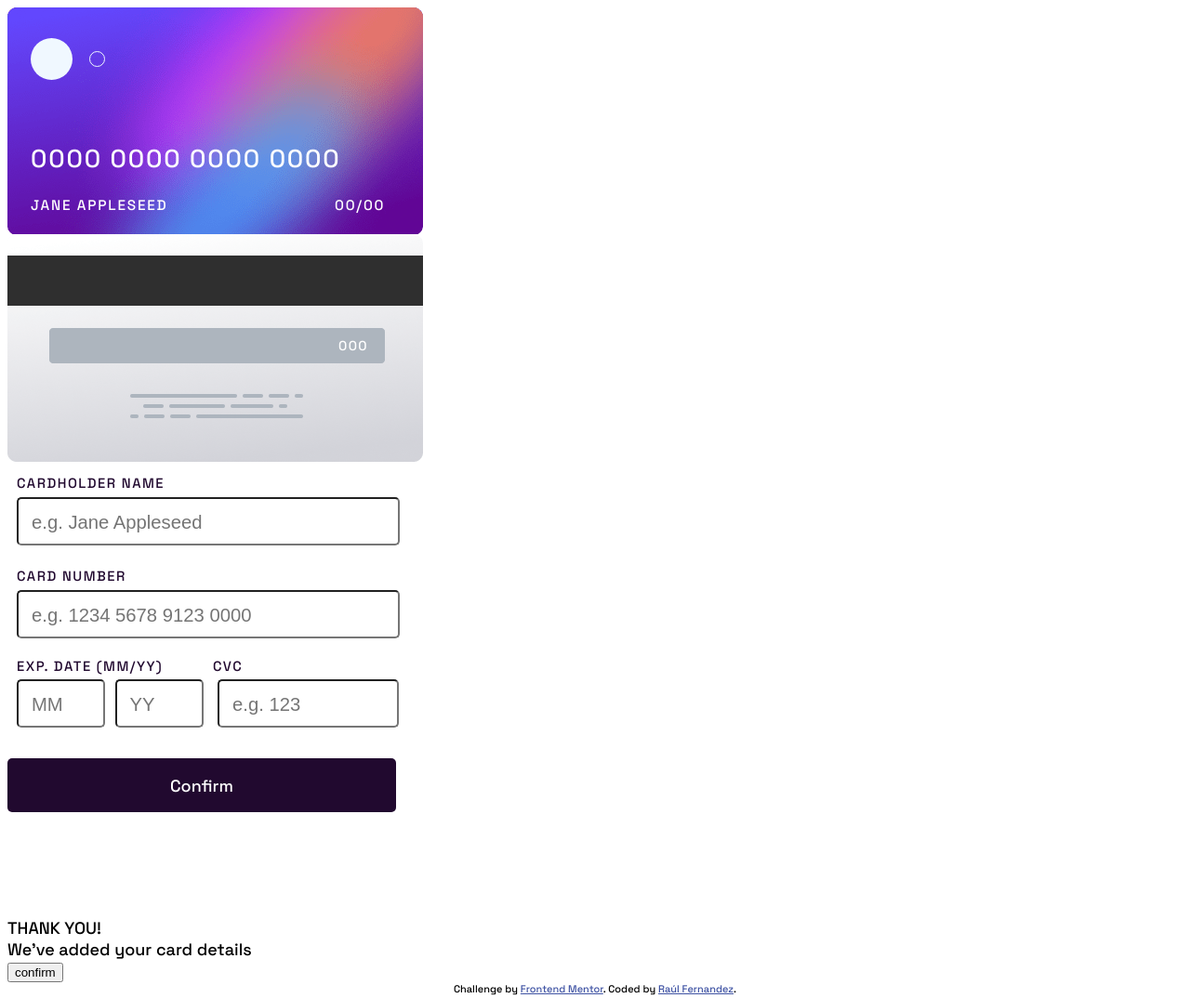
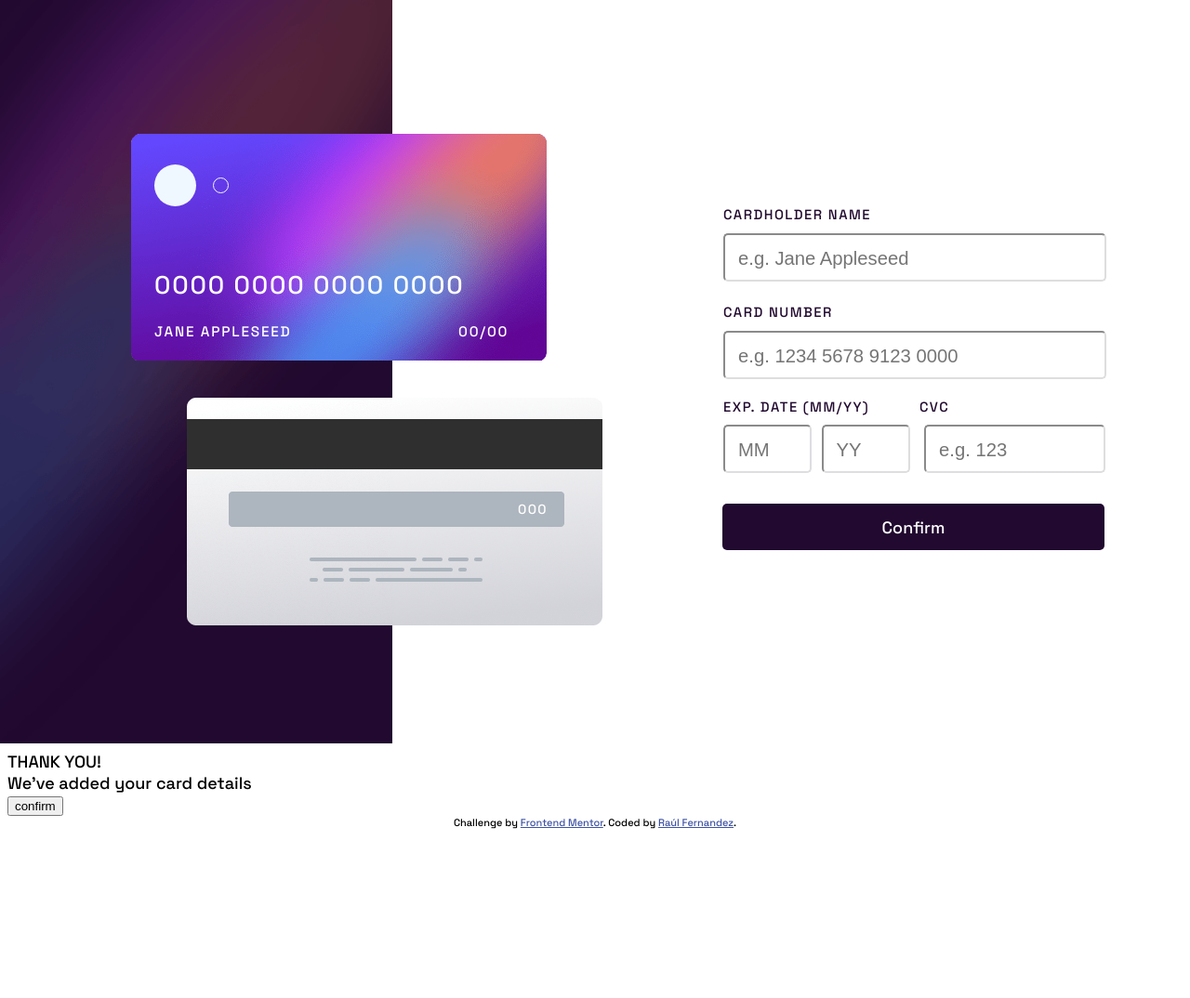
Before and after one commit to Rchanis/card-component, a plain HTML site: page src/index.html in a window 1280 px wide. Shown: the whole page at 93% size. After the commit the page ends 892 px from the top, so only its background shows below. Drawn offline with Linux system fonts and the light colour scheme.

Commit message:
page grid

```diff
--- a/src/index.html
+++ b/src/index.html
@@ -27,7 +27,8 @@
 </head>
 
 <body>
-  <img id="bg" src="../images/bg-main-desktop.png">
+  <div id="bg"></div>
+  <div id="page-grid">
     <div class="card-front">
       <div class="card-logo">
         <div></div>
@@ -73,6 +74,7 @@
         Confirm
       </a>
     </form>
+  </div>
   <!-- Completed state start -->
   <div id="thank-you">
     THANK YOU!
--- a/src/style.css
+++ b/src/style.css
@@ -1,6 +1,8 @@
 html {
     font-family: 'Space Grotesk', sans-serif;
     font-size: 1.125rem;
+    height: 100vh;
+    width: 100vw;
 }
 
 #bg {
@@ -8,7 +10,10 @@ html {
     left: 0;
     top: 0;
     z-index: -1;
-    display: none;
+    width: 33vw;
+    height: 100vh;
+    background-image: url("../images/bg-main-desktop.png");
+    background-size: cover;
 }
 
 .card-front {
@@ -28,6 +33,11 @@ html {
     align-items: center;
     color: white;
     letter-spacing: 0.1em;
+    grid-area: card-front;
+    align-self: flex-end;
+    justify-self: flex-end;
+    margin-bottom: 20px;
+    margin-right: 60px;
 }
 
 .card-front .card-logo {
@@ -84,6 +94,11 @@ html {
     align-items: center;
     background-image: url(../images/bg-card-back.png);
     color: white;
+    grid-area: card-back;
+    align-self: flex-start;
+    justify-self: flex-end;
+    margin-top: 20px;
+
 }
 
 .card-back .cvc {
@@ -92,10 +107,13 @@ html {
 }
 
 #form {
-    height: 490px;
+    height: 400px;
     width: 400px;
     display: flex;
-    flex-direction: column
+    flex-direction: column;
+    grid-area: form;
+    align-self: center;
+    justify-self: center;
 }
 
 #form .input-field {
@@ -115,7 +133,12 @@ html {
     padding: 14px;
     padding-top: 16px;
     border-radius: 5px;
-    margin-top: 5px;
+    margin-top: 10px;
+    border-color: hsl(270, 3%, 87%);
+}
+
+#form .input-field input:active {
+    border-color: hsl(279, 6%, 55%);
 }
 
 #form .input-field:last-of-type {
@@ -156,10 +179,21 @@ html {
     text-decoration: none;
     justify-content: center;
     align-content: center;
-    height: 40px;
-    width: 100%;
+    height: 50px;
+    width: 411px;
     border-radius: 5px;
-    padding: 9px;
+    margin-left: 9px;
     background-color: hsl(278, 68%, 11%);
     color: white
 }
+
+#page-grid {
+    display: grid;
+    width: 100vw;
+    height: 100vh;
+    grid-template-columns: 1fr 1fr;
+    grid-template-rows: 1fr 1fr;
+    grid-template-areas:
+        "card-front form"
+        "card-back form";
+}
```
Lines whose indentation alone changed are shown as unchanged.
